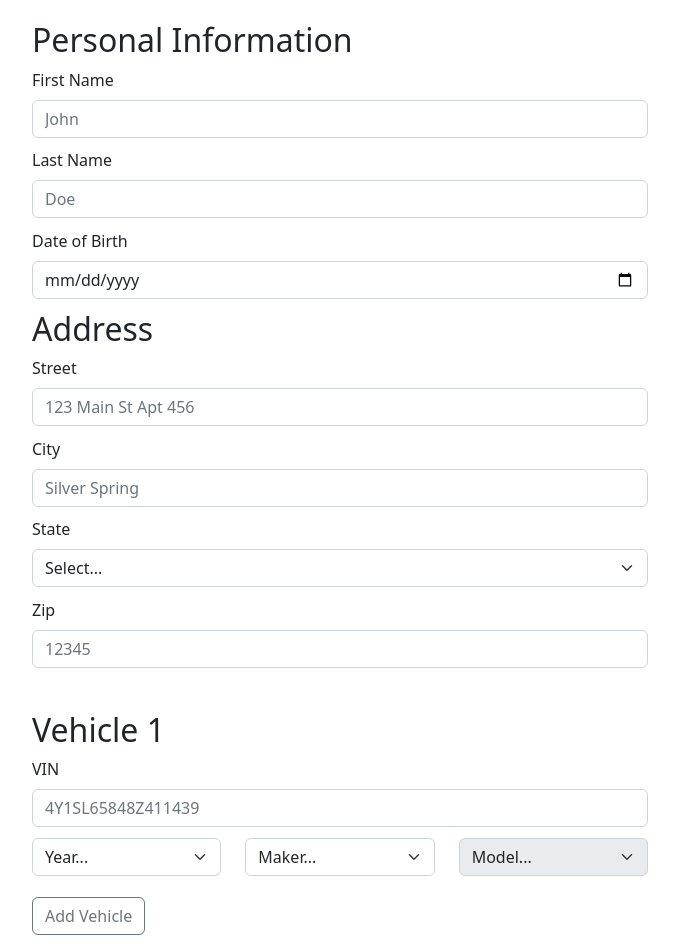
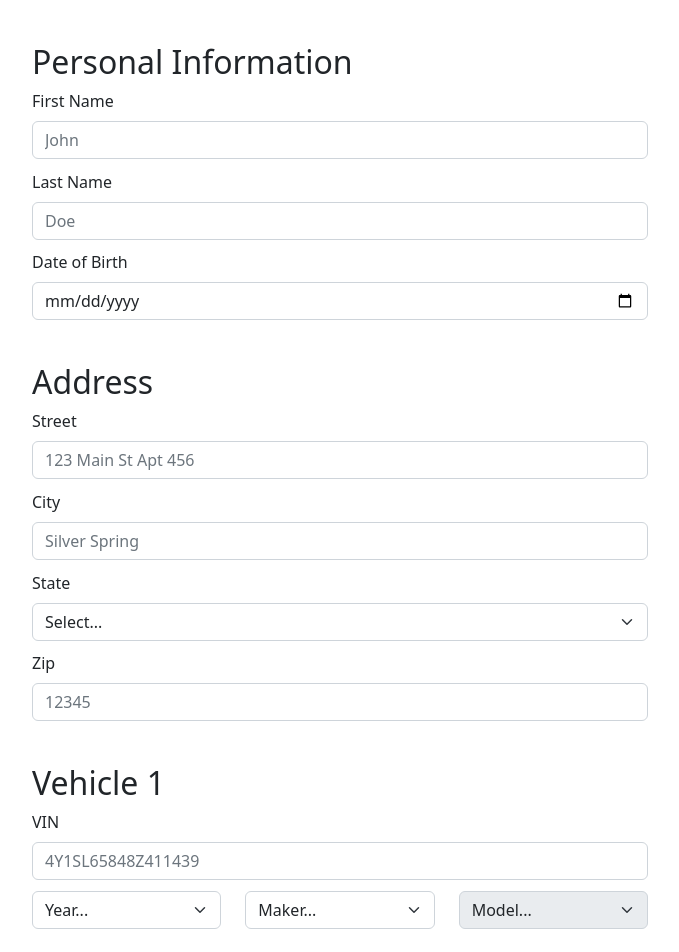
Before and after one commit to inchakov/application-form, a React (Create React App) app in the folder packages/client/: page / in a window 1280 px wide. Shown: the top 952 px of the page, without its empty margins (300-979 px from the left). Built offline with nearby package versions, Linux system fonts and the light colour scheme; what @sinclair/typebox would draw is missing.

Commit message:
small fixes

```diff
--- a/packages/client/public/index.html
+++ b/packages/client/public/index.html
@@ -7,7 +7,7 @@
     <meta name="theme-color" content="#000000" />
     <meta
       name="description"
-      content="Web site created using create-react-app"
+      content="Insurance Application"
     />
     <link rel="apple-touch-icon" href="%PUBLIC_URL%/logo192.png" />
     <!--
@@ -24,7 +24,7 @@
       work correctly both with client-side routing and a non-root public URL.
       Learn how to configure a non-root public URL by running `npm run build`.
     -->
-    <title>React App</title>
+    <title>Hugo Insurance</title>
   </head>
   <body>
     <noscript>You need to enable JavaScript to run this app.</noscript>
--- a/packages/client/src/components/ApplicationAddress.tsx
+++ b/packages/client/src/components/ApplicationAddress.tsx
@@ -11,7 +11,7 @@ export default function ApplicationAddress(
 
     return (
         <React.Fragment>
-            <h2>Address</h2>
+            <h2 className="application-section">Address</h2>
             <Form.Group className='application-input-group' controlId='street'>
                 <Form.Label>Street</Form.Label>
                 <Form.Control
--- a/packages/client/src/components/ApplicationForm.css
+++ b/packages/client/src/components/ApplicationForm.css
@@ -2,12 +2,12 @@
     margin-bottom: 8pt;
 }
 
-.vehicle-input-group {
+.application-section {
     margin-top: 32pt !important;
 }
 
 .add-vehicle-button {
-    margin-top: 16pt;
+    margin-top: 32pt;
 }
 
 .request-price-button {
--- a/packages/client/src/components/ApplicationPerson.tsx
+++ b/packages/client/src/components/ApplicationPerson.tsx
@@ -13,7 +13,7 @@ export default function ApplicationPerson(
 
     return (
         <React.Fragment>
-            <h2>Personal Information</h2>
+            <h2 className="application-section">Personal Information</h2>
 
             <Form.Group className='application-input-group' controlId='firstName'>
                 <Form.Label>First Name</Form.Label>
--- a/packages/client/src/components/ApplicationVehicles.tsx
+++ b/packages/client/src/components/ApplicationVehicles.tsx
@@ -36,7 +36,7 @@ export default function ApplicationVehicles(
         <React.Fragment>
             {vehicles.map((vehicle, index) => (
                 <React.Fragment key={index}>
-                    <Row className='vehicle-input-group'>
+                    <Row className="application-section">
                         <Col>
                             <h2>Vehicle {index + 1}</h2>
                         </Col>
```
Also changed, not shown: 1 other file (tests, documents, lock files or other folders).
